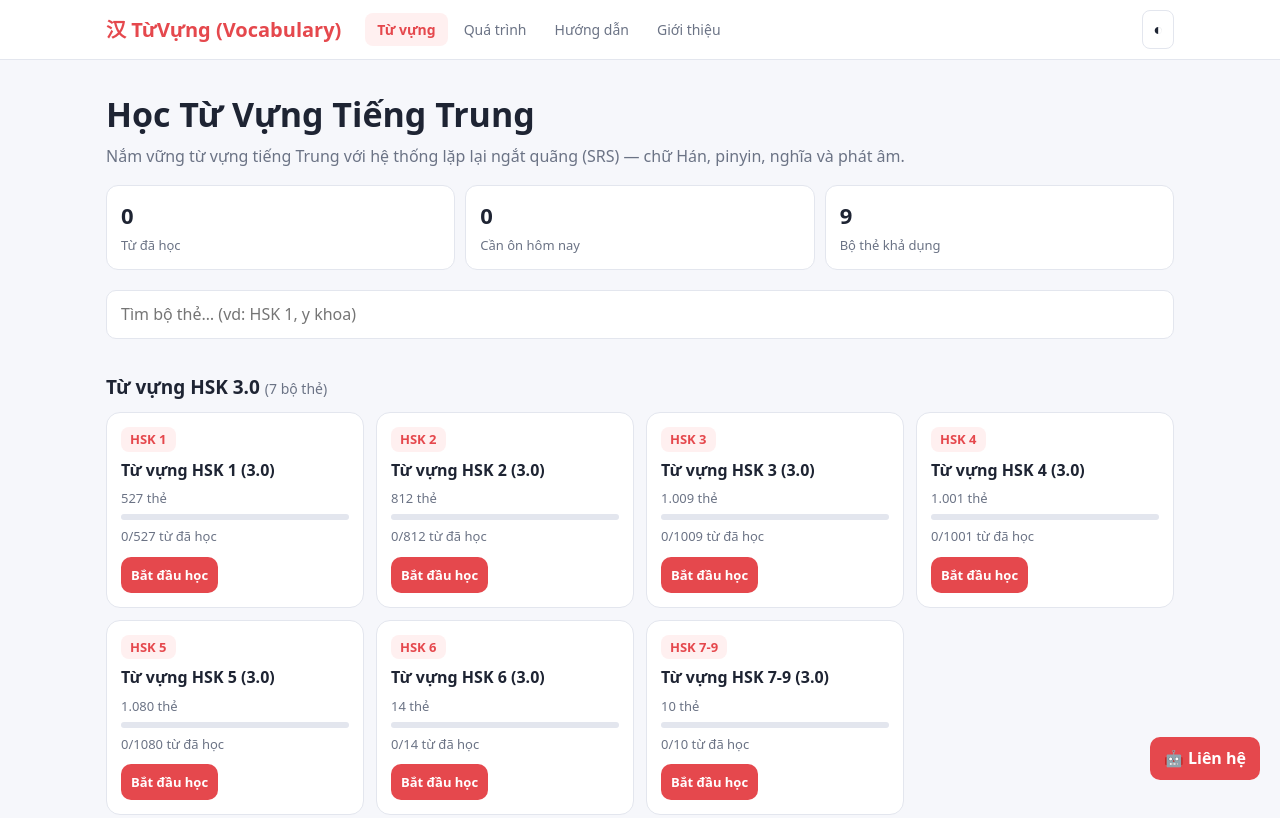
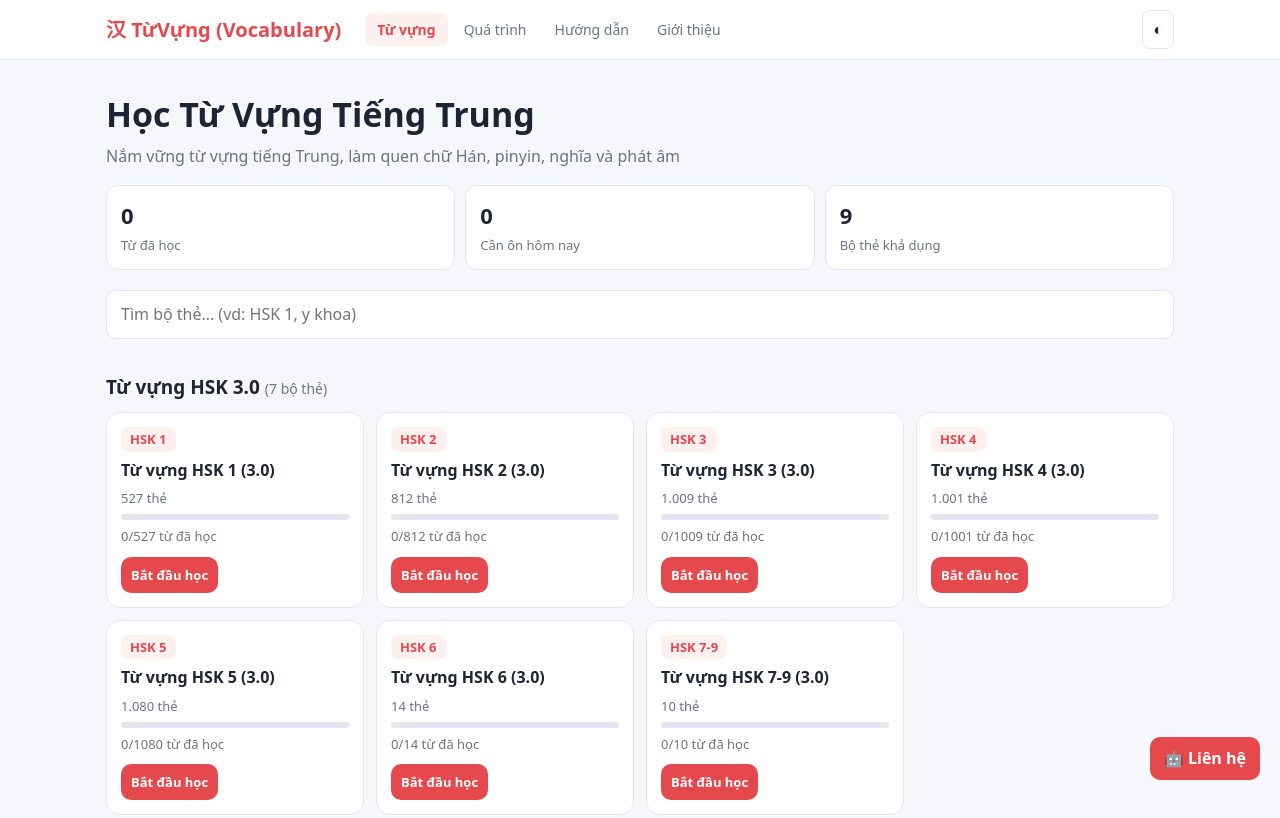
Before and after one commit to duybao0411/website-trial, a plain HTML site: page index.html in a window 1280 px wide. Shown: the top 818 px of the page. Drawn offline with Linux system fonts and the light colour scheme.

Commit message:
Update homepage description

```diff
--- a/index.html
+++ b/index.html
@@ -116,7 +116,7 @@ function go(v){S=null;nav(v);window.scrollTo(0,0);if(v==="home")home();else if(v
 
 function home(){
   var tot=0,lr=0,du=0;ALL.forEach(function(d){var s=stat(d);lr+=s.learned;du+=s.due});
-  var h='<h1>Học Từ Vựng Tiếng Trung</h1><p class="sub">Nắm vững từ vựng tiếng Trung với hệ thống lặp lại ngắt quãng (SRS) — chữ Hán, pinyin, nghĩa và phát âm.</p>';
+  var h='<h1>Học Từ Vựng Tiếng Trung</h1><p class="sub">Nắm vững từ vựng tiếng Trung, làm quen chữ Hán, pinyin, nghĩa và phát âm</p>';
   h+='<div class="stats"><div class="st"><b>'+lr+'</b><span>Từ đã học</span></div><div class="st"><b>'+du+'</b><span>Cần ôn hôm nay</span></div><div class="st"><b>'+ALL.filter(function(d){return d.cards.length}).length+'</b><span>Bộ thẻ khả dụng</span></div></div>';
   if(du)h+='<button class="btn" onclick="go(\'review\')">Ôn tập '+du+' từ ngay</button>';
   h+='<input class="search" id="sq" placeholder="Tìm bộ thẻ… (vd: HSK 1, y khoa)" value="'+esc(q)+'" oninput="q=this.value;list()"><div id="ls"></div>';
```
